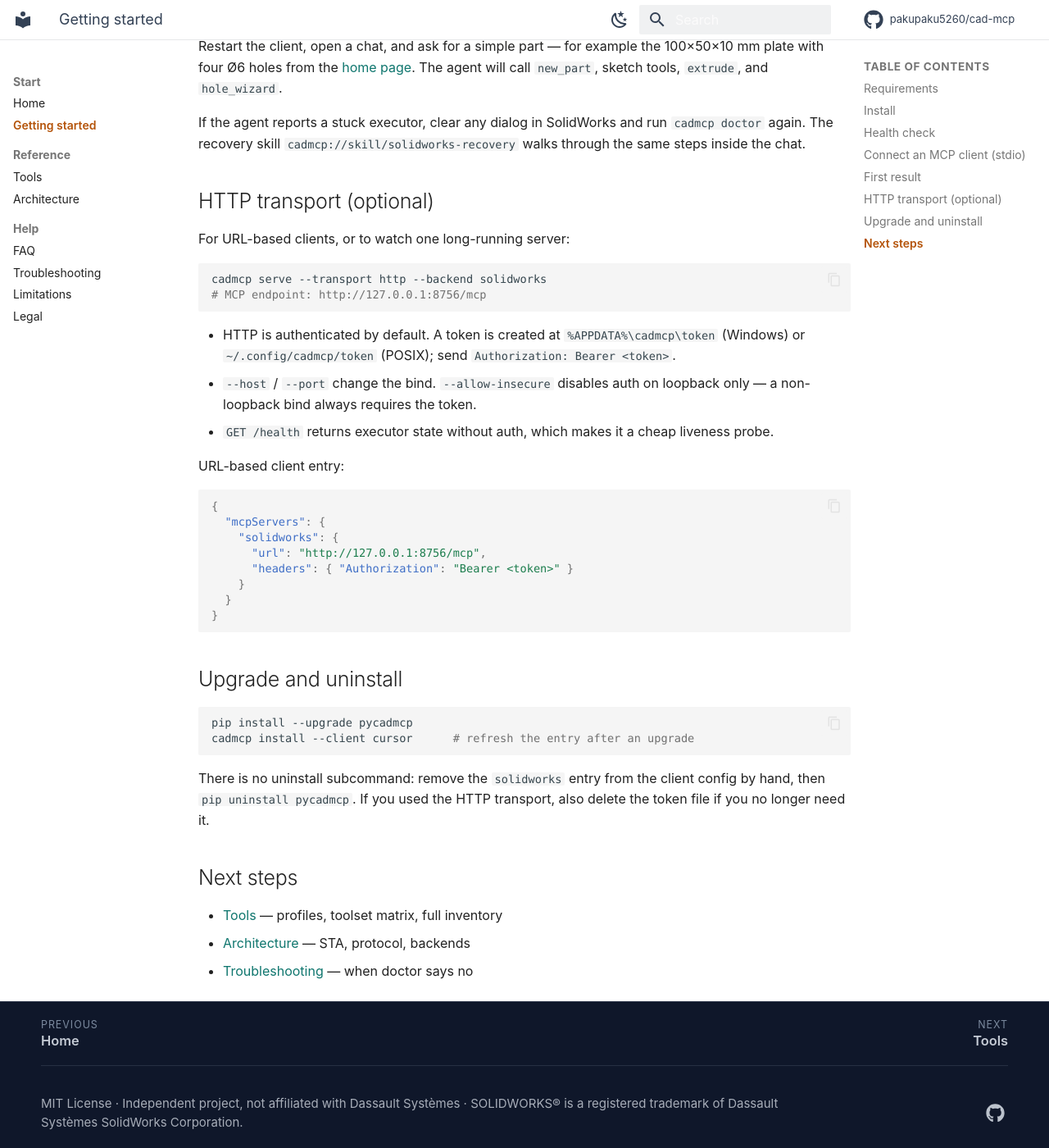
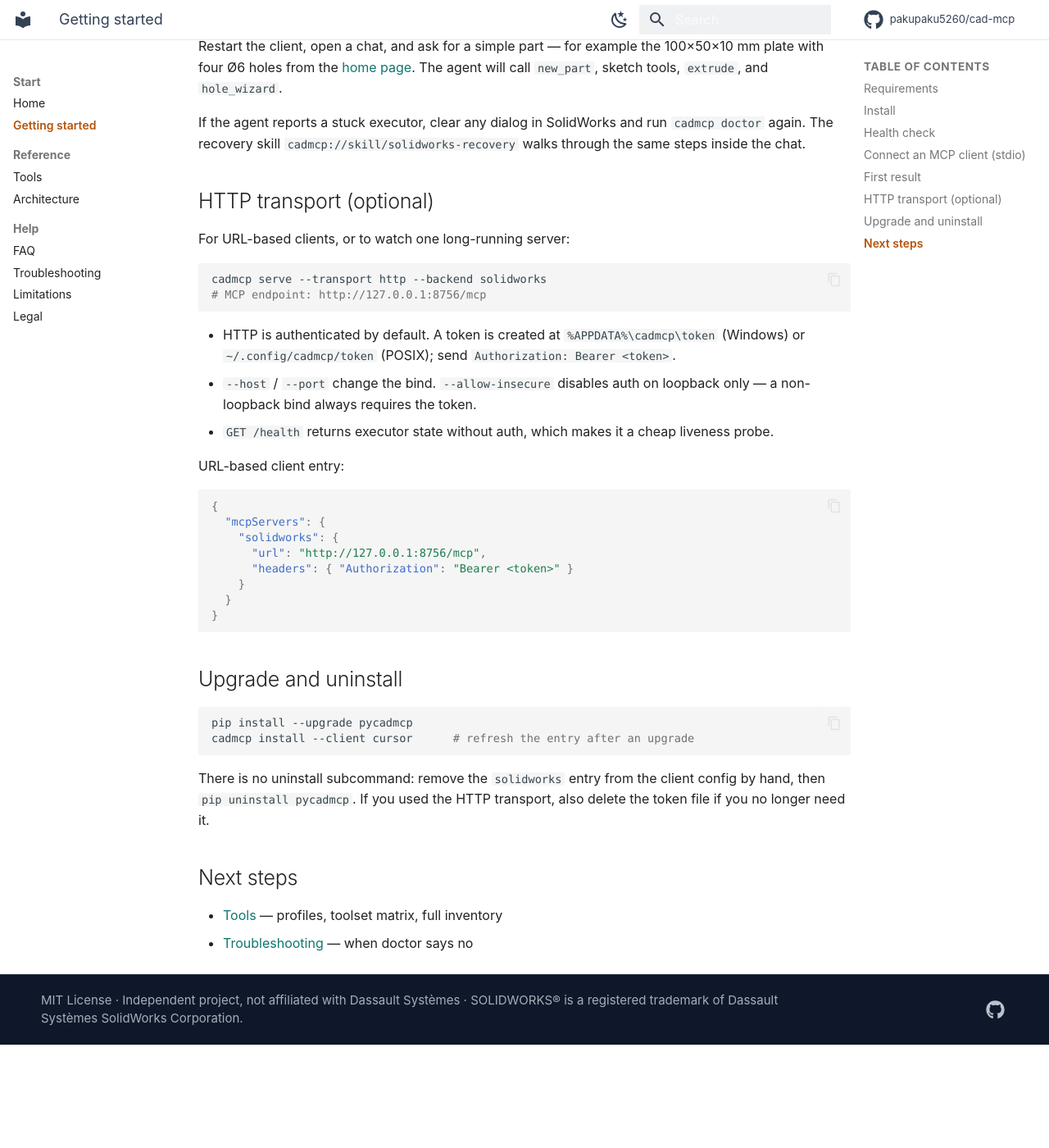
Before and after one commit to pakupaku5260/cad-mcp, an MkDocs documentation site: the page built from website/docs/getting-started.md, in a window 1280 px wide and 1400 px high, scrolled down 2195 px. Shown: the whole window at 82% size. Built offline with MkDocs 1.6.1 and Material for MkDocs 9.7.7, drawn with Linux system fonts in a browser that asks for light colours; comment, search, counter and statistics services are not loaded; after the commit the page ends 3469 px from its top, so only the background shows below that.

Commit message:
docs(site): drop the footer pager and trim next steps

```diff
--- a/website/docs/getting-started.md
+++ b/website/docs/getting-started.md
@@ -147,5 +147,4 @@ also delete the token file if you no longer need it.
 ## Next steps
 
 - [Tools](tools.md) — profiles, toolset matrix, full inventory
-- [Architecture](architecture.md) — STA, protocol, backends
 - [Troubleshooting](troubleshooting.md) — when doctor says no
--- a/website/docs/stylesheets/extra.css
+++ b/website/docs/stylesheets/extra.css
@@ -325,54 +325,12 @@
   color: rgba(226, 232, 240, 0.78);
 }
 
-.cmdx-pager {
-  display: flex;
-  flex-wrap: wrap;
-  justify-content: space-between;
-  gap: 0.75rem 1.25rem;
-  width: 100%;
-  padding-bottom: 1rem;
-  border-bottom: 1px solid rgba(148, 163, 184, 0.18);
-}
-
-.cmdx-pager__link {
-  display: flex;
-  flex-direction: column;
-  gap: 0.1rem;
-  max-width: 48%;
-  color: rgba(226, 232, 240, 0.86) !important;
-  text-decoration: none !important;
-}
-
-.cmdx-pager__link--next {
-  margin-left: auto;
-  text-align: right;
-}
-
-.cmdx-pager__label {
-  font-size: 0.62rem;
-  letter-spacing: 0.08em;
-  text-transform: uppercase;
-  color: rgba(148, 163, 184, 0.82);
-}
-
-.cmdx-pager__title {
-  font-size: 0.82rem;
-  font-weight: 600;
-}
-
-.cmdx-pager__link:hover .cmdx-pager__title,
-.cmdx-pager__link:focus .cmdx-pager__title {
-  color: #fbbf24;
-}
-
 .cmdx-footer__meta {
   display: flex;
   align-items: center;
   justify-content: space-between;
   gap: 1rem;
   width: 100%;
-  padding-top: 1rem;
 }
 
 .cmdx-footer__inner {
--- a/website/overrides/partials/footer.html
+++ b/website/overrides/partials/footer.html
@@ -1,22 +1,6 @@
 {#- Single-tone site footer — same column as top bar / article -#}
 <footer class="cmdx-footer">
   <div class="cmdx-shell cmdx-footer__inner">
-    {% if page.previous_page or page.next_page %}
-    <nav class="cmdx-pager" aria-label="Page navigation">
-      {% if page.previous_page %}
-      <a class="cmdx-pager__link cmdx-pager__link--prev" href="{{ page.previous_page.url|url }}">
-        <span class="cmdx-pager__label">Previous</span>
-        <span class="cmdx-pager__title">{{ page.previous_page.title }}</span>
-      </a>
-      {% endif %}
-      {% if page.next_page %}
-      <a class="cmdx-pager__link cmdx-pager__link--next" href="{{ page.next_page.url|url }}">
-        <span class="cmdx-pager__label">Next</span>
-        <span class="cmdx-pager__title">{{ page.next_page.title }}</span>
-      </a>
-      {% endif %}
-    </nav>
-    {% endif %}
     <div class="cmdx-footer__meta">
       <p class="cmdx-footer__copy">
         {% if config.copyright %}{{ config.copyright }}{% endif %}
```
